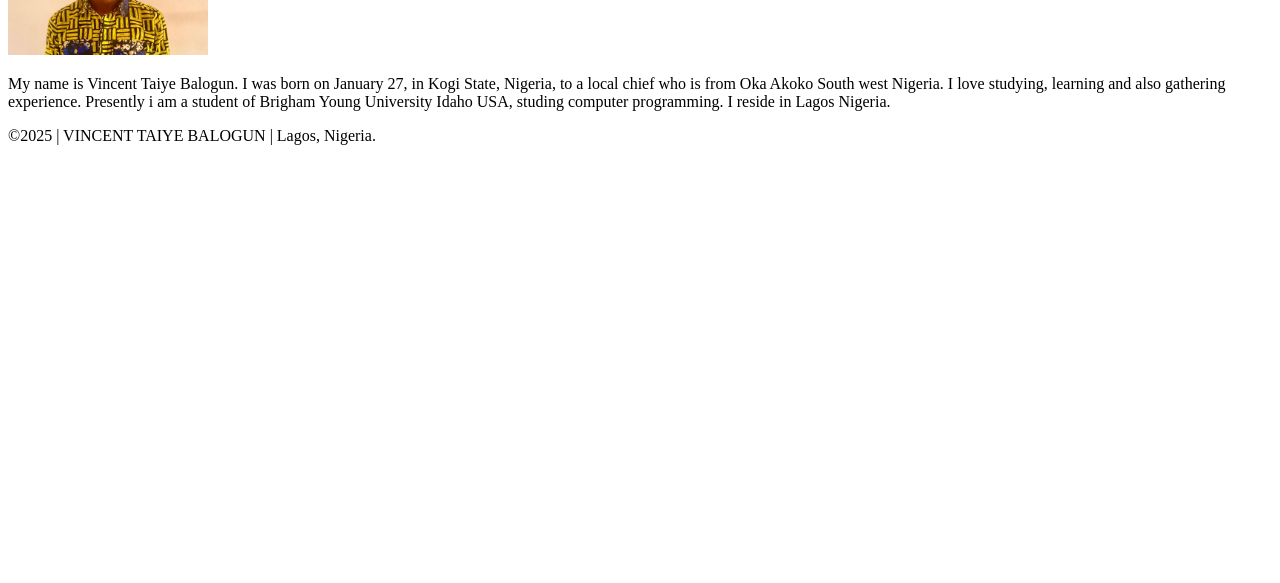
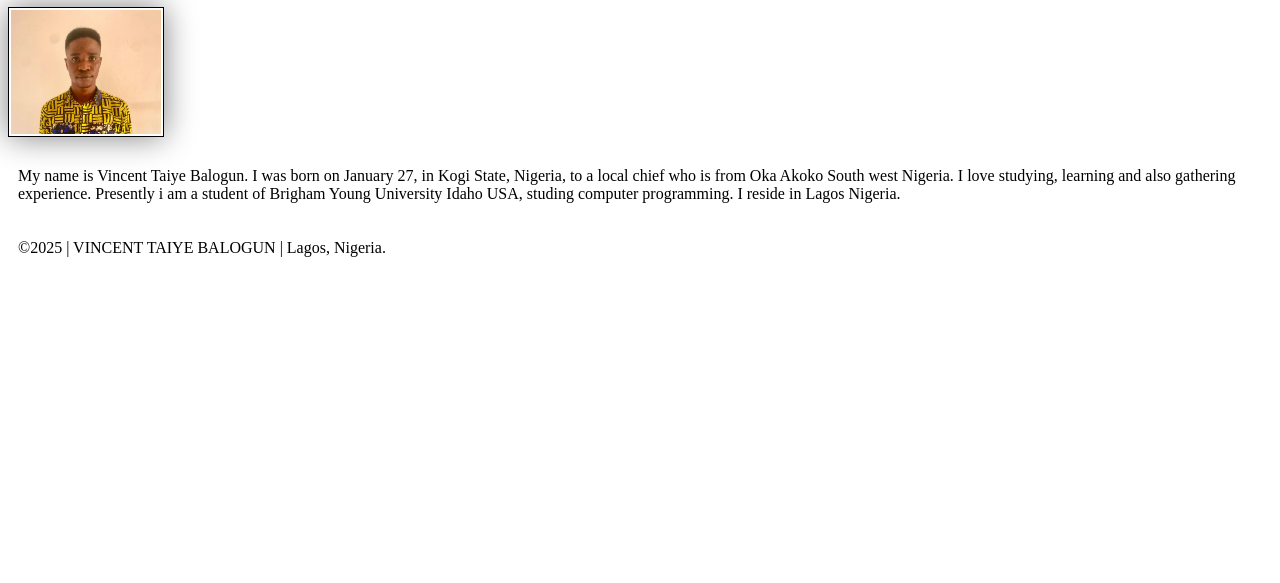
Before and after one commit to vincentcentwise/wdd130, a plain HTML site: page index.html in a window 1280 px wide. Shown: the part 217-800 px from the top of the page. Drawn offline with Linux system fonts and the light colour scheme.

Commit message:
Adding stylesheet correctly

```diff
--- a/index.html
+++ b/index.html
@@ -5,7 +5,7 @@
     <meta charset="utf-8">
     <meta name="viewport" content="width=device-width,initial-scale=1.0">
     <title>VINCENT TAIYE BALOGUN | WDD 130</title>
-    <link rel="stylesshet" href="styles.styles.css">
+    <link rel="stylesheet" href="styles/styles.css">
 </head>
 
 <body>
--- a/styles/styles.css
+++ b/styles/styles.css
@@ -1,6 +1,7 @@
 nav {
     background-color: darkblue;
     padding: 10px;
+
 }
 
 nav a {
@@ -17,9 +18,11 @@ img {
     width: 150px;
     height: auto;
     border: 1px solid black;
+    padding: 2px;
     box-shadow: 0 0 30px gray;
 }
 
 p {
     padding: 10px;
+
 }
```
